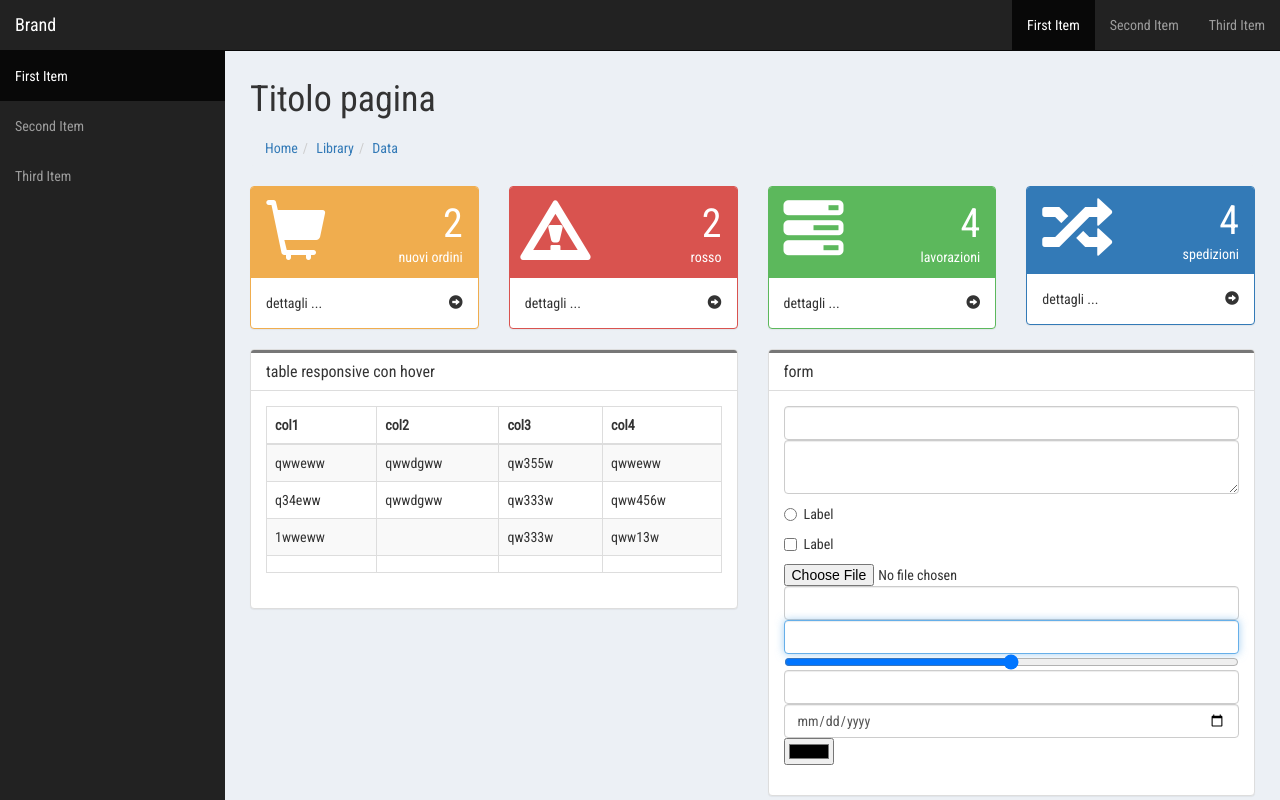
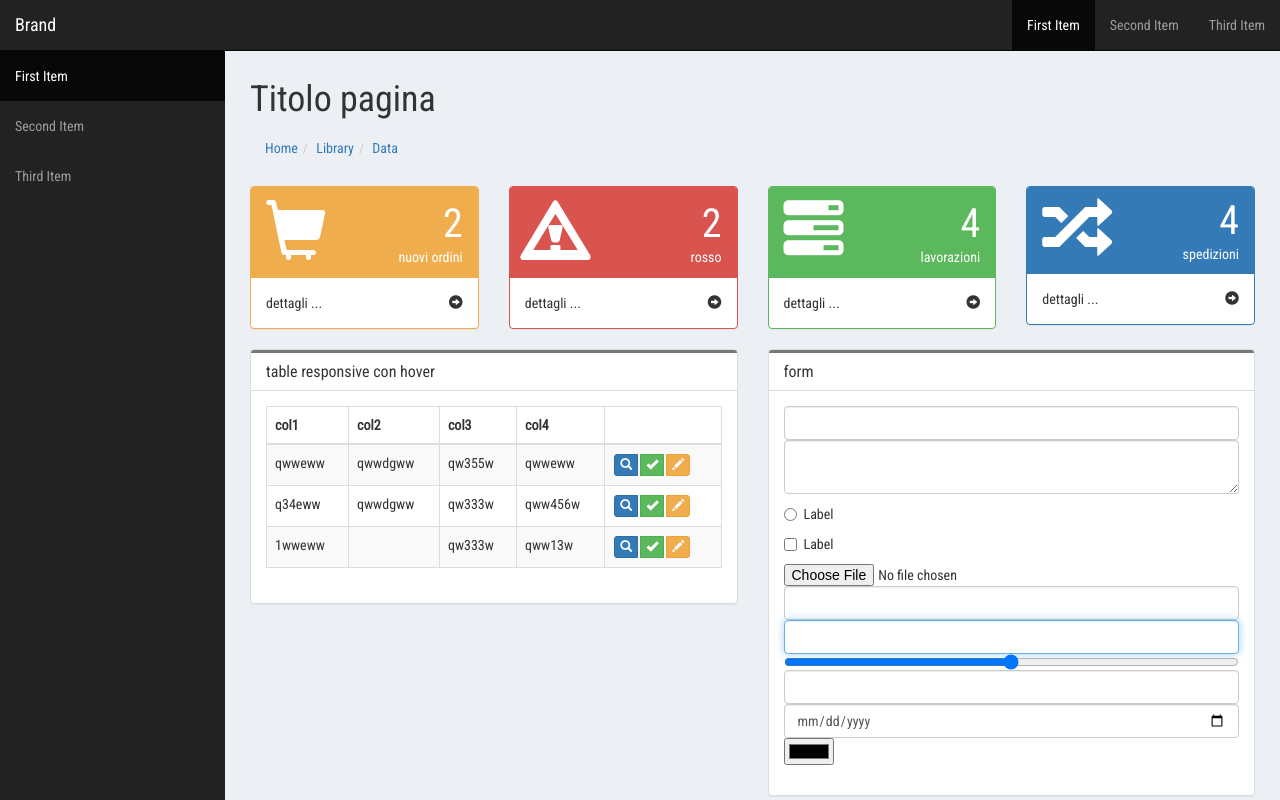
Before and after one commit to ingferraguti/AngularDasboard, an Angular app: page / in a window 1280 px wide. Shown: the top 800 px of the page. Built offline with nearby package versions, Linux system fonts and the light colour scheme; a web font is replaced by a local one.

Commit message:
table action component

```diff
--- a/src/app/app.component.html
+++ b/src/app/app.component.html
@@ -89,7 +89,12 @@
   <div class="row">
       <div class="col-lg-6 col-md-12 col-sm-12 col-xs-12">
             <matteferrag-panel title="table responsive con hover">
-                <matteferrag-table [tableClass]="['table-hover', 'table-bordered', 'table-striped']" [heading]="headingexample" [data]="exampletabledata">
+                <matteferrag-table
+                    [tableClass]="['table-hover', 'table-bordered', 'table-striped']"
+                    [heading]="headingexample"
+                    [data]="exampletabledata"
+                    [actions]="exampleactions"
+                >
 
                 </matteferrag-table>
             </matteferrag-panel>
--- a/src/app/app.component.ts
+++ b/src/app/app.component.ts
@@ -25,7 +25,23 @@ export class AppComponent {
       "col1":"1wweww",
       "col5":"q123dgww",
       "col3":"qw333w",
-      "col4":"qww13w"},
-    {}];
+      "col4":"qww13w"}];
 
+  exampleactions=[
+    {
+
+      glyphicon: "search",
+      color: "primary"
+
+    },{
+
+      glyphicon: "ok",
+      color: "success"
+
+    },{
+
+      glyphicon: "pencil",
+      color: "warning"
+
+    }];
 }
--- a/src/app/table/TableAction.ts
+++ b/src/app/table/TableAction.ts
@@ -1,5 +1,7 @@
 export interface TableAction {
     fa?: string;
-    action: string;
-    text: string;
+    glyphicon?: string;
+    color?: string;
+    action?: string;
+    text?: string;
   }
--- a/src/app/table/table-actions.component.ts
+++ b/src/app/table/table-actions.component.ts
@@ -3,7 +3,11 @@ import { TableAction } from './TableAction';
 
 @Component({
   selector: 'matteferrag-table-actions',
-  template: ''
+  template: `
+  <div class="btn-group" role="group">
+    <button *ngFor="let a of actions" class="btn btn-{{a.color}} btn-xs" type="button" style="margin:1px;"> <i class="glyphicon glyphicon-{{a.glyphicon}}"></i></button>
+  </div>
+`
 })
 export class TableActionsComponent implements OnInit {
 
--- a/src/app/table/table.component.html
+++ b/src/app/table/table.component.html
@@ -3,12 +3,15 @@
     <thead>
       <tr>
           <th *ngFor="let h of heading">{{h}}</th>
+          <th></th>
       </tr>
     </thead>
     <tbody>
       <tr *ngFor="let obj of data">
           <td *ngFor="let h of heading" >{{obj[h]}}</td>
+          <td><matteferrag-table-actions [actions]="actions"></matteferrag-table-actions></td>
       </tr>
+
     </tbody>
   </table>
 </div>
--- a/src/app/table/table.component.ts
+++ b/src/app/table/table.component.ts
@@ -1,4 +1,5 @@
 import { Component, OnInit, Input } from '@angular/core';
+import { TableAction } from './TableAction';
 
 @Component({
   selector: 'matteferrag-table',
@@ -10,6 +11,7 @@ export class TableComponent implements OnInit {
   @Input() data : Object[];
   @Input() heading : string[];
   @Input() tableRowActions : Object[];
+  @Input() actions : TableAction[];
 
   constructor() { }
 
```
